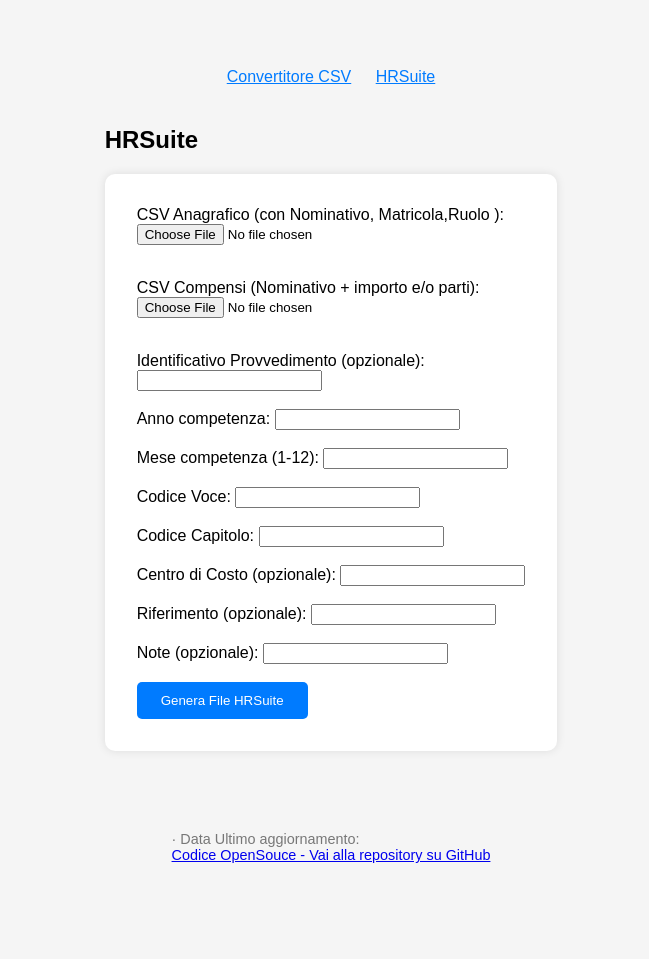
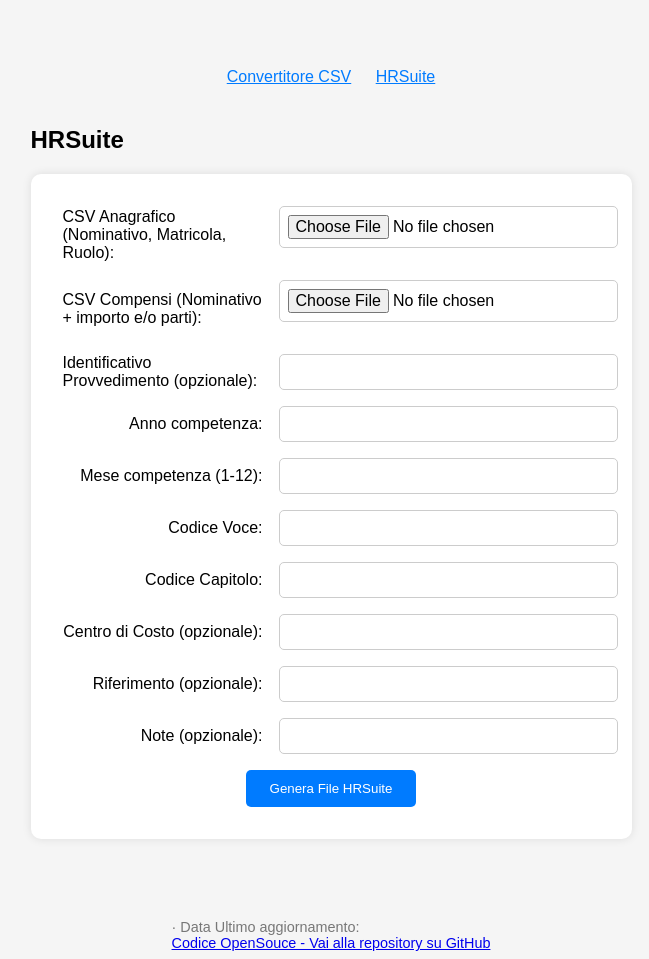
Before and after one commit to fabriziopapa/csv-to-txt-app, a Flask app: page / in a window 1280 px wide, after a click on "HRSuite". Shown: the whole page, without its empty margins (309-958 px from the left). Before the commit the page ends 863 px from the top, so only its background shows below. Run offline with Flask 3, Linux system fonts and the light colour scheme; parts of the project's set-up code (start-up, migrations or seed data) failed here and were passed over.

Commit message:
Versione 0.7.0.3

```diff
--- a/templates/index.html
+++ b/templates/index.html
@@ -67,6 +67,32 @@
             font-size: 0.9em;
             color: #777;
         }
+        .form-grid {
+            display: grid;
+            grid-template-columns: 200px 1fr;
+            column-gap: 1rem;
+            row-gap: 1rem;
+            align-items: center;
+            }
+
+            .form-grid label {
+            justify-self: end;
+            }
+
+            .form-grid input {
+            width: 100%;
+            padding: 0.5rem;
+            font-size: 1rem;
+            border: 1px solid #ccc;
+            border-radius: 5px;
+            }
+
+            /* Per il bottone, facciamolo al centro su due colonne */
+            .form-grid .full-row {
+            grid-column: 1 / -1;
+            text-align: center;
+            }
+
     </style>
 </head>
 <body>
@@ -99,39 +125,42 @@
 
     <div id="hrsuite" class="section">
         <h2>HRSuite</h2>
-        <form action="/hrsuite" method="POST" enctype="multipart/form-data">
-            <label>CSV Anagrafico (con Nominativo, Matricola,Ruolo ):</label><br>
-            <input type="file" name="csv_file_1" accept=".CSV" required><br><br>
+        <form action="/hrsuite" method="POST" enctype="multipart/form-data" class="form-grid">
+            <label>CSV Anagrafico (Nominativo, Matricola, Ruolo):</label>
+            <input type="file" name="csv_file_1" accept=".CSV" required>
 
-            <label>CSV Compensi (Nominativo + importo e/o parti):</label><br>
-            <input type="file" name="csv_file_2" accept=".CSV" required><br><br>
+            <label>CSV Compensi (Nominativo + importo e/o parti):</label>
+            <input type="file" name="csv_file_2" accept=".CSV" required>
 
-            <label>Identificativo Provvedimento (opzionale):</label><br>
-            <input type="text" name="identificativoProvvedimento"><br><br>
+            <label>Identificativo Provvedimento (opzionale):</label>
+            <input type="text" name="identificativoProvvedimento">
 
             <label>Anno competenza:</label>
-            <input type="number" name="annoCompetenza" required><br><br>
+            <input type="number" name="annoCompetenza" required>
 
             <label>Mese competenza (1-12):</label>
-            <input type="number" name="meseCompetenza" required><br><br>
+            <input type="number" name="meseCompetenza" required>
 
             <label>Codice Voce:</label>
-            <input type="text" name="codiceVoce" required><br><br>
+            <input type="text" name="codiceVoce" required>
 
             <label>Codice Capitolo:</label>
-            <input type="text" name="codiceCapitolo" required><br><br>
+            <input type="text" name="codiceCapitolo" required>
 
             <label>Centro di Costo (opzionale):</label>
-            <input type="text" name="codiceCentroDiCosto"><br><br>
+            <input type="text" name="codiceCentroDiCosto">
 
             <label>Riferimento (opzionale):</label>
-            <input type="text" name="riferimento"><br><br>
+            <input type="text" name="riferimento">
 
             <label>Note (opzionale):</label>
-            <input type="text" name="note"><br><br>
+            <input type="text" name="note">
 
-            <button class="btn" type="submit">Genera File HRSuite</button>
-        </form>
+            <div class="full-row">
+              <button class="btn" type="submit">Genera File HRSuite</button>
+            </div>
+          </form>
+
 
         {% if result_filename %}
         <div class="download-link">
```
